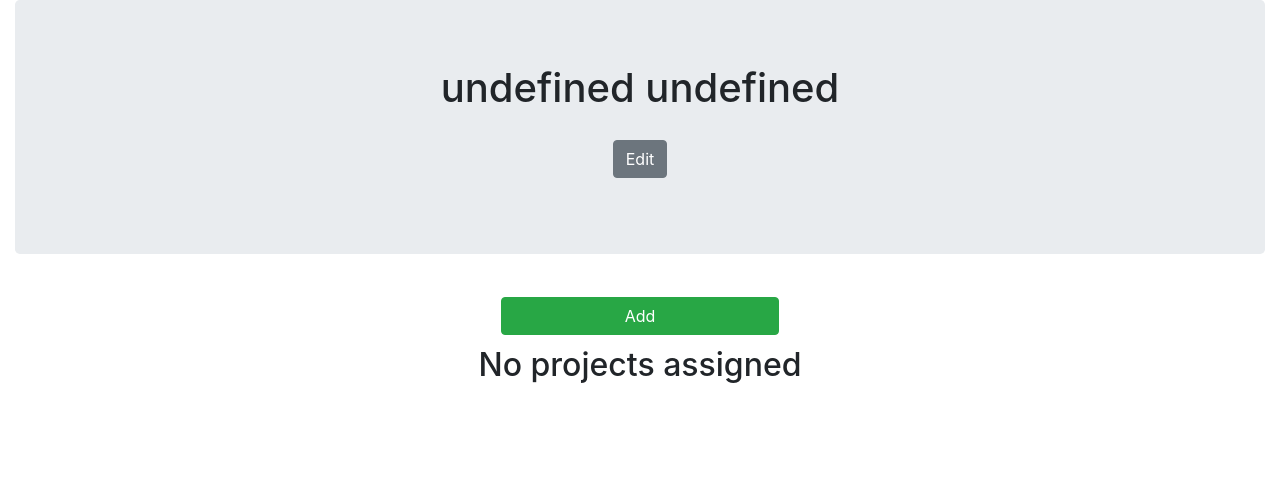
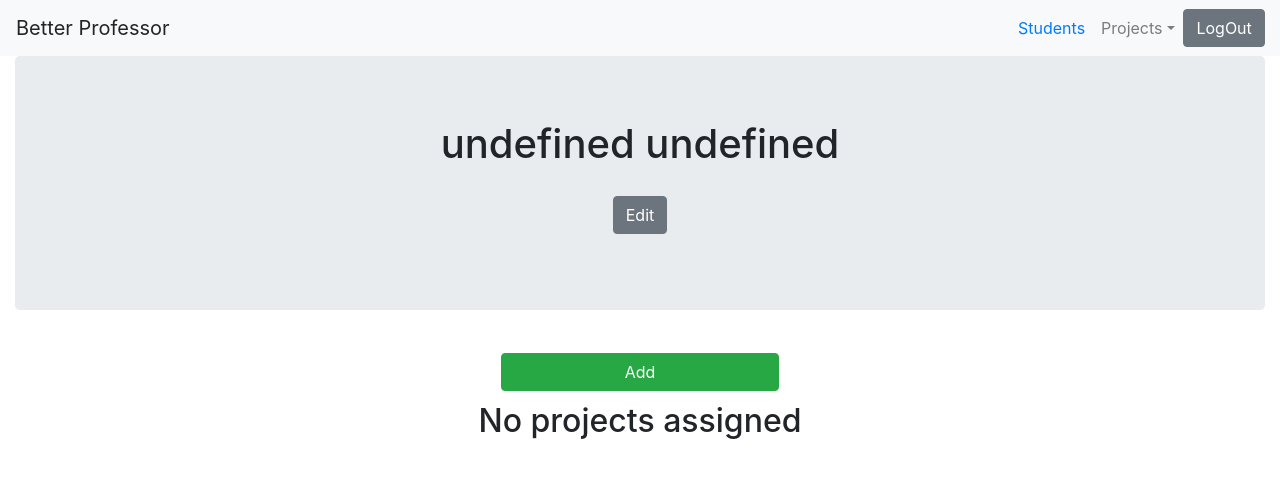
Before and after one commit to BW-Better-Professor-App/better-professor-app, a React (Create React App) app in the folder professor-front-end/: page /students/1 in a window 1280 px wide. Shown: the top 478 px of the page. Built offline with nearby package versions, Linux system fonts and the light colour scheme; sample sign-in values are in the browser's storage.

Commit message:
Navbar on each page once logged in

```diff
--- a/professor-front-end/src/App.js
+++ b/professor-front-end/src/App.js
@@ -3,6 +3,7 @@ import { BrowserRouter as Router, Route } from 'react-router-dom';
 
 import useLocalStorage from './components/hooks/localStorage';
 import PrivateRoute from './components/PrivateRoute';
+import NavBar from './components/NavBar';
 import HomePage from './components/HomePage';
 import LogIn from './components/LogIn';
 import SignUp from './components/SignUp';
@@ -34,6 +35,8 @@ function App() {
         <PrivateRoute
           path="/studentlist"
           component={() => (
+            <>
+              <NavBar />
               <StudentList
                 studentList={studentList}
                 setStudentList={setStudentList}
@@ -41,15 +44,27 @@ function App() {
                 refresh={refresh}
                 setRefresh={setRefresh}
               />
+            </>
           )}
         />
-        <PrivateRoute path="/projectform" component={ProjectForm} />
-        <Route
+        <PrivateRoute
+          path="/projectform"
+          component={() => (
+            <>
+              <NavBar />
+              <ProjectForm />
+            </>
+          )}
+        />
+        <PrivateRoute
           path="/students/:id"
-          render={() => (
+          component={() => (
+            <>
+              <NavBar />
               <SingleStudentPage
                 student={student}
               />
+            </>
           )}
         />
       </div>
--- a/professor-front-end/src/components/LogOut.js
+++ b/professor-front-end/src/components/LogOut.js
@@ -9,7 +9,7 @@ const LogOut = () => {
   };
 
   return (
-    <Button onClick={handleClick}>LogOut</Button>
+    <Button type="button" onClick={handleClick}>LogOut</Button>
   );
 };
 
--- /dev/null
+++ b/professor-front-end/src/components/NavBar.js
@@ -0,0 +1,57 @@
+import React, { useState } from 'react';
+import {
+  Collapse, DropdownItem, DropdownMenu, DropdownToggle,
+  Nav,
+  Navbar,
+  NavbarBrand,
+  NavbarToggler,
+  NavItem,
+  NavLink as StyledLink,
+  UncontrolledDropdown,
+} from 'reactstrap';
+import { NavLink } from 'react-router-dom';
+
+import LogOut from './LogOut';
+
+
+const NavBar = () => {
+  const [isOpen, setIsOpen] = useState(false);
+
+  const toggleOpen = () => {
+    setIsOpen(!isOpen);
+  };
+
+  return (
+    <Navbar color="light" light expand="md">
+      <NavbarBrand>Better Professor</NavbarBrand>
+      <NavbarToggler onClick={toggleOpen} />
+      <Collapse isOpen={isOpen} navbar>
+        <Nav className="ml-auto" navbar>
+          <NavItem>
+            <StyledLink tag="div">
+              <NavLink to="/studentlist">Students</NavLink>
+            </StyledLink>
+          </NavItem>
+
+          <UncontrolledDropdown nav inNavbar>
+            <DropdownToggle nav caret>Projects</DropdownToggle>
+            <DropdownMenu right>
+              <DropdownItem>
+                <NavLink to="/projects">View All</NavLink>
+              </DropdownItem>
+              <DropdownItem>
+                <NavLink to="/projectform">Add Project</NavLink>
+              </DropdownItem>
+            </DropdownMenu>
+          </UncontrolledDropdown>
+
+          <NavItem>
+            <LogOut />
+          </NavItem>
+        </Nav>
+      </Collapse>
+    </Navbar>
+  );
+};
+
+export default NavBar;
```
Lines whose indentation alone changed are shown as unchanged.
